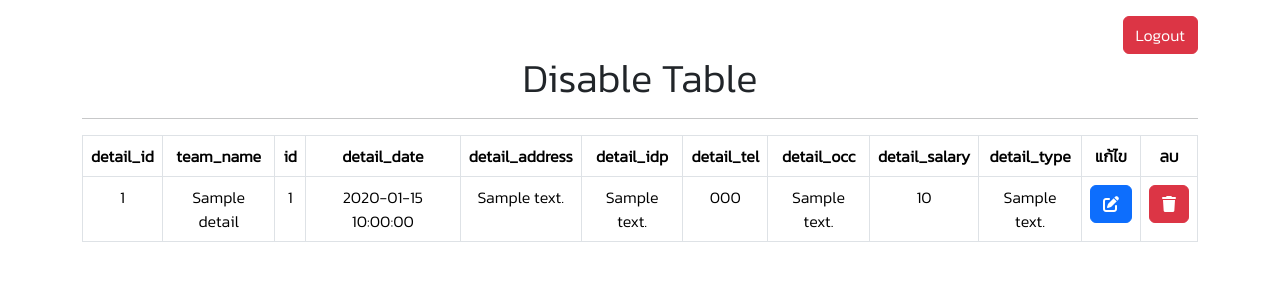
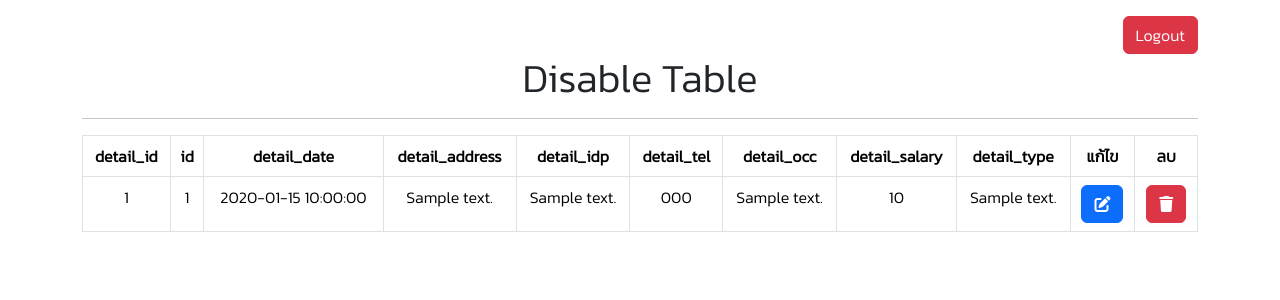
Before and after one commit to Lindist/PHPmdiablesFit, a PHP site: page /PHPmdiablesFit/ in a window 1280 px wide. Shown: the top 300 px of the page. Run offline with PHP 8.4, Linux system fonts and the light colour scheme; tables that the repository leaves empty or names only in its code hold one stand-in row (values such as "Sample post"); data that the repository does not hold is empty.

Commit message:
Update index.php

```diff
--- a/disable-main/index.php
+++ b/disable-main/index.php
@@ -79,7 +79,7 @@ $value = 0;
             <thead>
                 <tr>
                     <th><center>detail_id</th>
-                    <th><center>team_name</th>
+                    <!-- <th><center>team_name</th> -->
                     <th><center>id</th>
                     <th><center>detail_date</th>
                     <th><center>detail_address</th>
@@ -98,7 +98,7 @@ $value = 0;
                 <tr>
                     <!-- <td><center><?php //echo $order++ ?></td> -->
                     <td><center><?php echo $row["detail_id"] ?></td>
-                    <td><center><?php echo $row["team_name"] ?></td>
+                    <!-- <td><center><?php echo $row["team_name"] ?></td> -->
                     <td><center><?php echo $row["id"]?></td>
                     <td><center><?php echo $row["detail_date"] ?></td>
                     <td><center><?php echo $row["detail_address"] ?></td>
```
